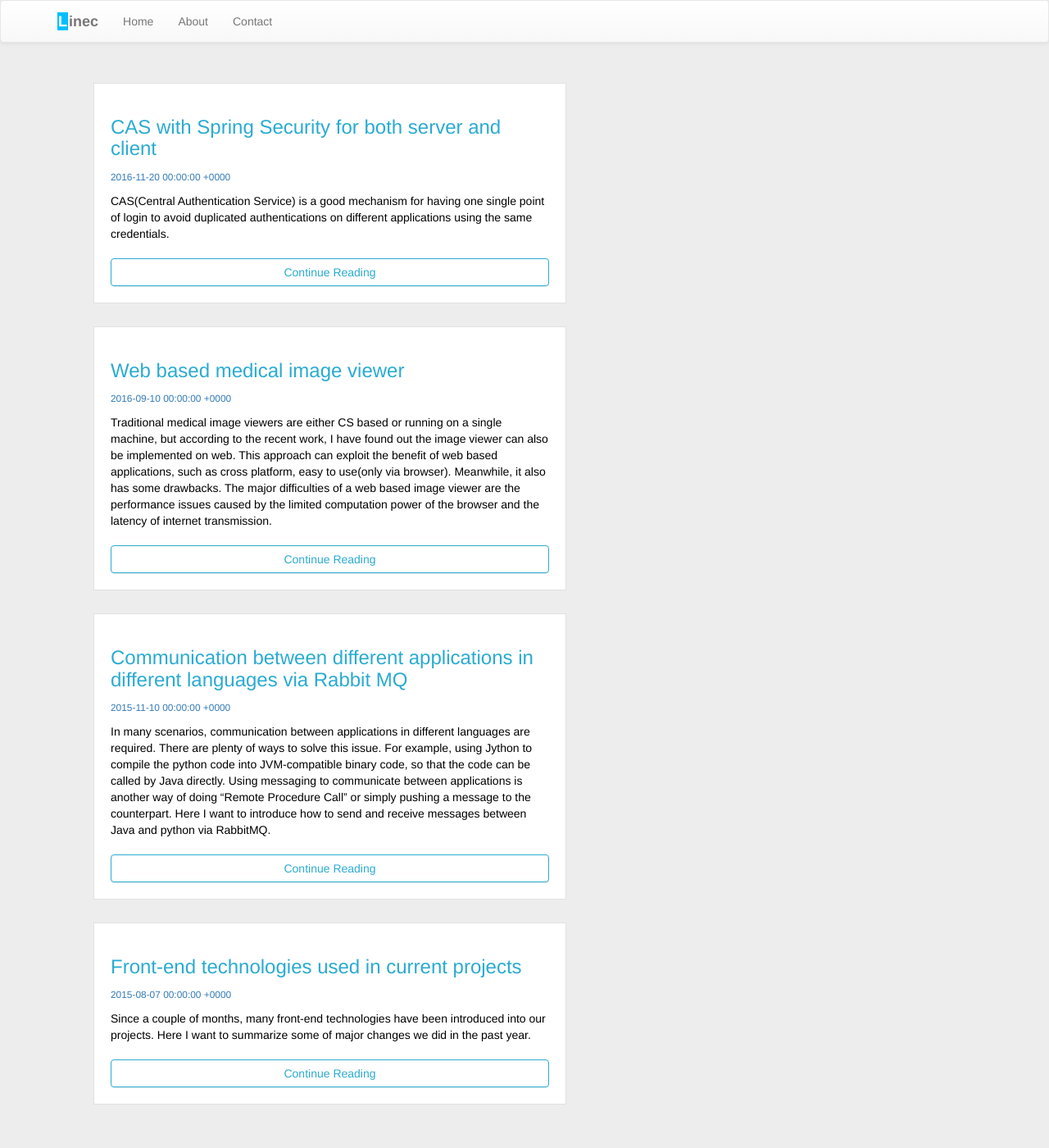
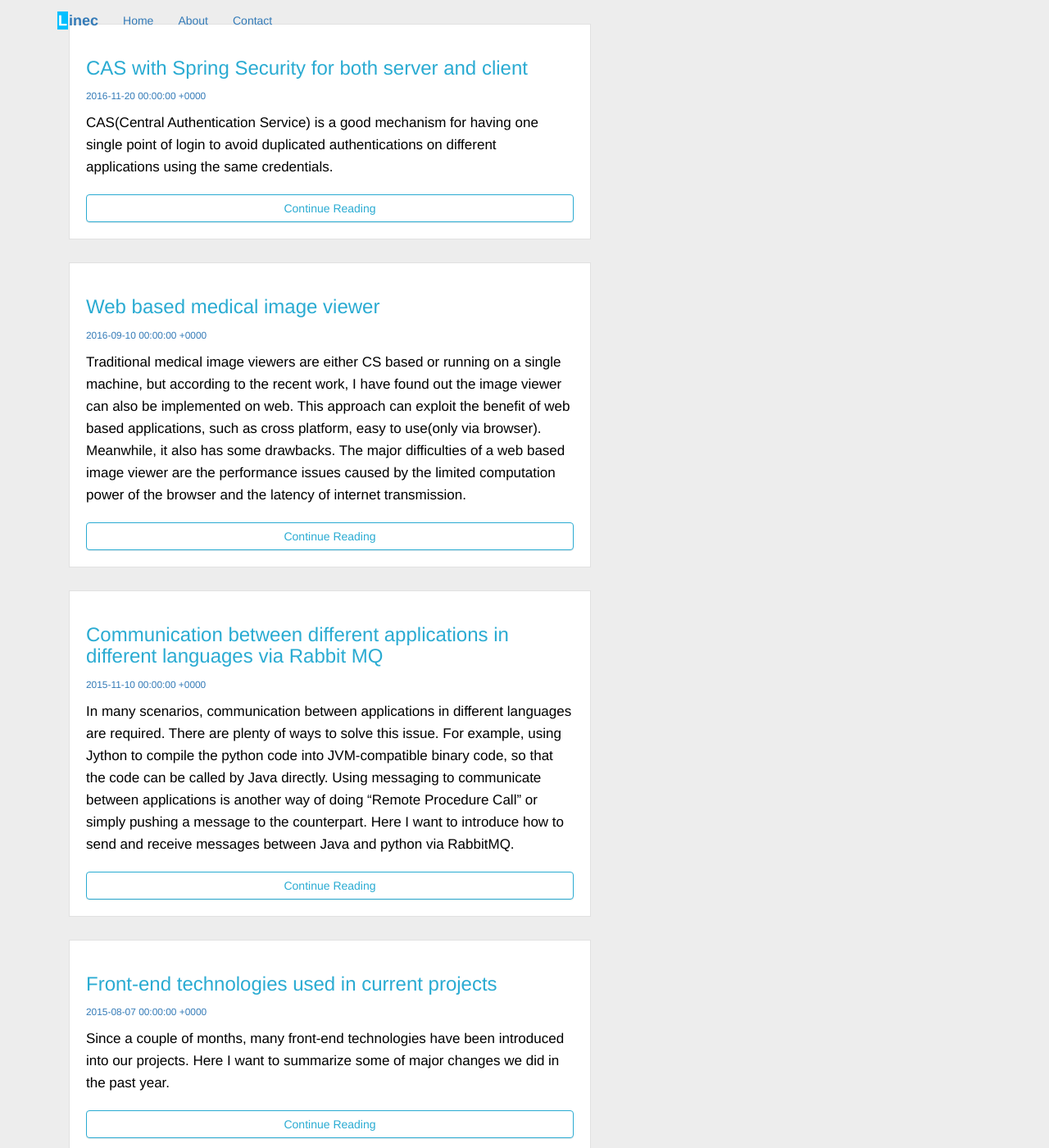
Before and after one commit to simonlzn/simonlzn.github.io, a Jekyll site: the page built from index.html, in a window 1280 px wide and 1400 px high. Shown: the whole window at 82% size. Built offline with Jekyll 4.4.1, drawn with Linux system fonts in a browser that asks for light colours.

Commit message:
minor fix

```diff
--- a/_layouts/default.html
+++ b/_layouts/default.html
@@ -15,7 +15,7 @@
 </head>
 
 <body>
-<nav class="navbar navbar-default">
+<nav class="navbar navbar-fixed-top">
     <div class="container">
         <div class="navbar-header">
             <a class="navbar-brand" href="/index.html"><strong><span
--- a/stylesheets/main.css
+++ b/stylesheets/main.css
@@ -3,14 +3,16 @@ body {
 
 article {
   padding: 20px;
-  margin: 30px;
+  margin: 30px 0;
   background-color: white;
   box-shadow: 0 0 0 1px rgba(0, 0, 0, 0.05); }
   article h3 {
     color: #2aabd2; }
   article p {
     padding: 10px 0;
-    color: black; }
+    color: black;
+    line-height: 27px;
+    font-size: 17px; }
   article a, article a:visited, article a:hover {
     text-decoration: none; }
   article .btn {
--- a/stylesheets/main.scss
+++ b/stylesheets/main.scss
@@ -4,7 +4,7 @@ body {
 
 article {
     padding : 20px;
-    margin : 0 30px;
+    margin : 30px 0;
     background-color: white;
     box-shadow: 0 0 0 1px rgba(0,0,0,0.05);
 
```
